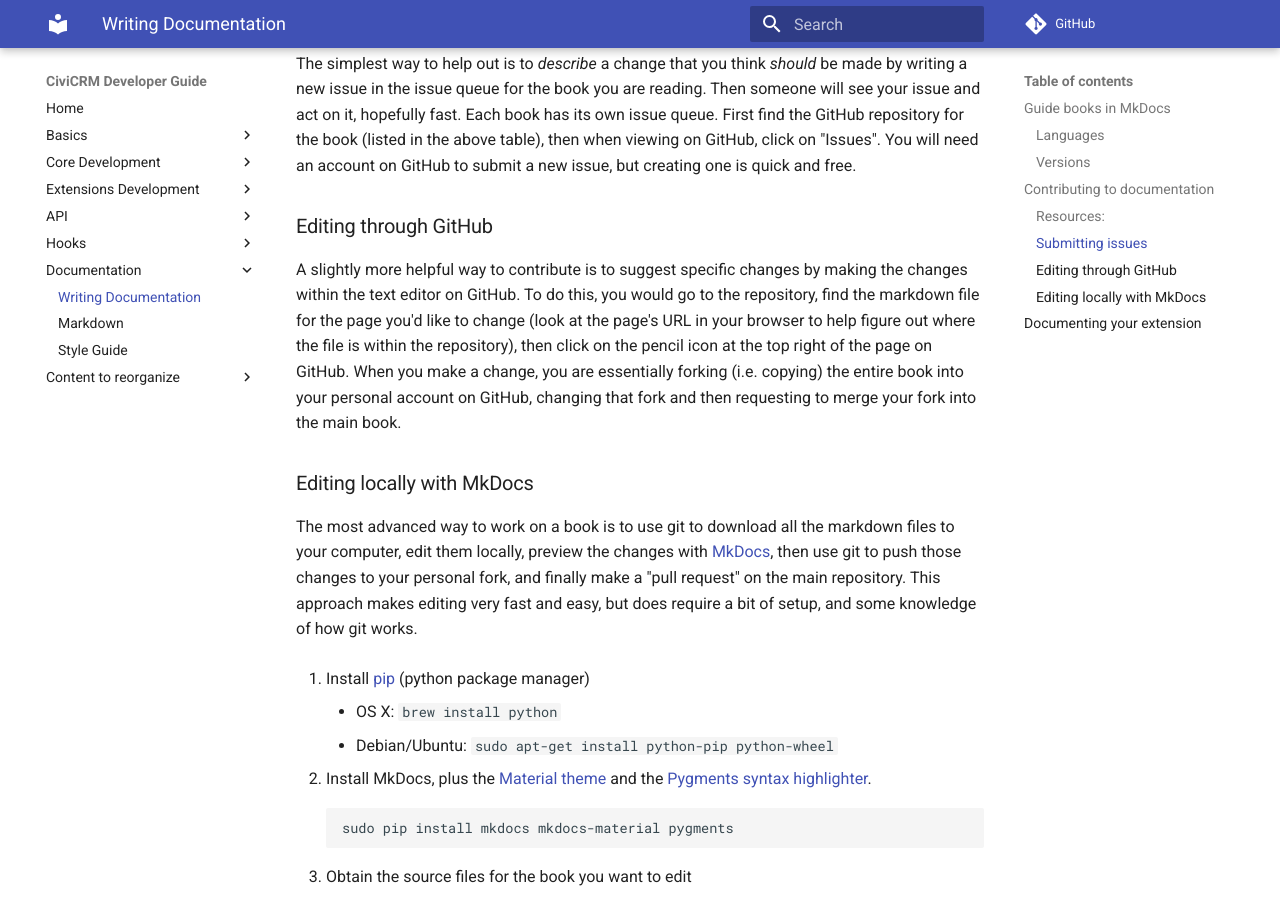
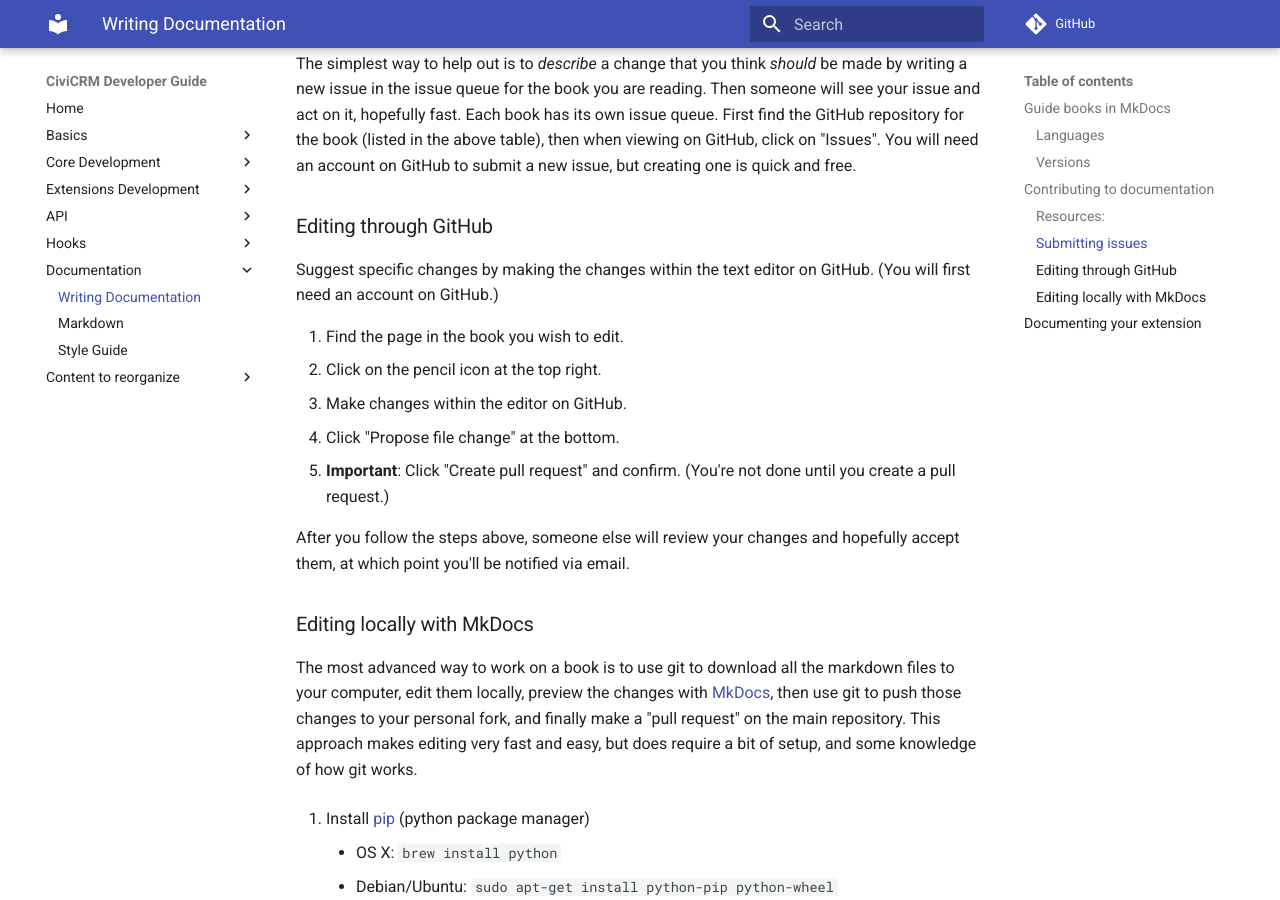
Before and after one commit to civicrm/civicrm-dev-docs, an MkDocs documentation site: the page built from docs/documentation.md, in a window 1280 px wide and 900 px high, scrolled down 1956 px. Built offline with MkDocs 1.6.1 and Material for MkDocs 9.7.7, drawn with Linux system fonts in a browser that asks for light colours; comment, search, counter and statistics services are not loaded; old or Windows-style settings are respelled for this version of MkDocs.

Commit message:
meta docs - better instructions for editing on GitHub

```diff
--- a/docs/documentation.md
+++ b/docs/documentation.md
@@ -74,7 +74,15 @@
 
 ### Editing through GitHub
 
-A slightly more helpful way to contribute is to suggest specific changes by making the changes within the text editor on GitHub. To do this, you would go to the repository, find the markdown file for the page you'd like to change (look at the page's URL in your browser to help figure out where the file is within the repository), then click on the pencil icon at the top right of the page on GitHub. When you make a change, you are essentially forking (i.e. copying) the entire book into your personal account on GitHub, changing that fork and then requesting to merge your fork into the main book.
+Suggest specific changes by making the changes within the text editor on GitHub. (You will first need an account on GitHub.)
+
+1. Find the page in the book you wish to edit.
+1. Click on the pencil icon at the top right.
+1. Make changes within the editor on GitHub.
+1. Click "Propose file change" at the bottom.
+1. **Important**: Click "Create pull request" and confirm. (You're not done until you create a pull request.)
+
+After you follow the steps above, someone else will review your changes and hopefully accept them, at which point you'll be notified via email.
 
 ### Editing locally with MkDocs
 
```
